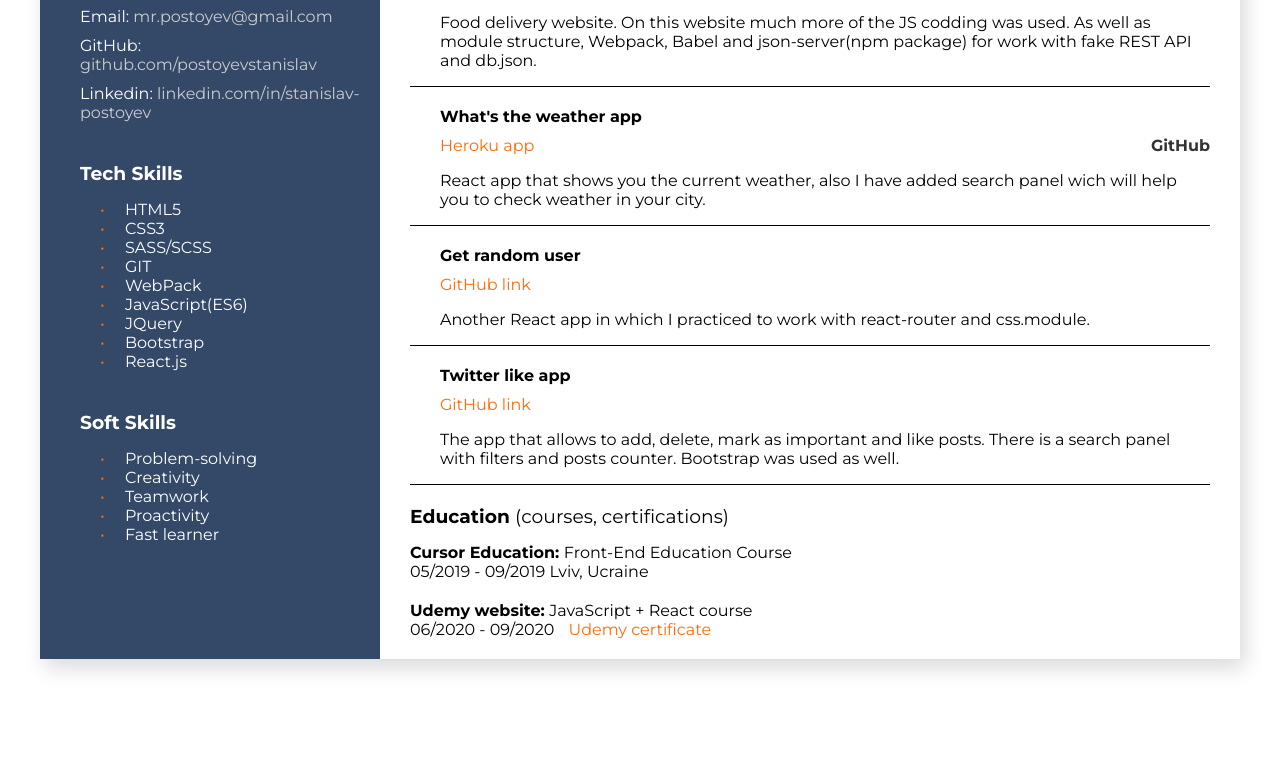
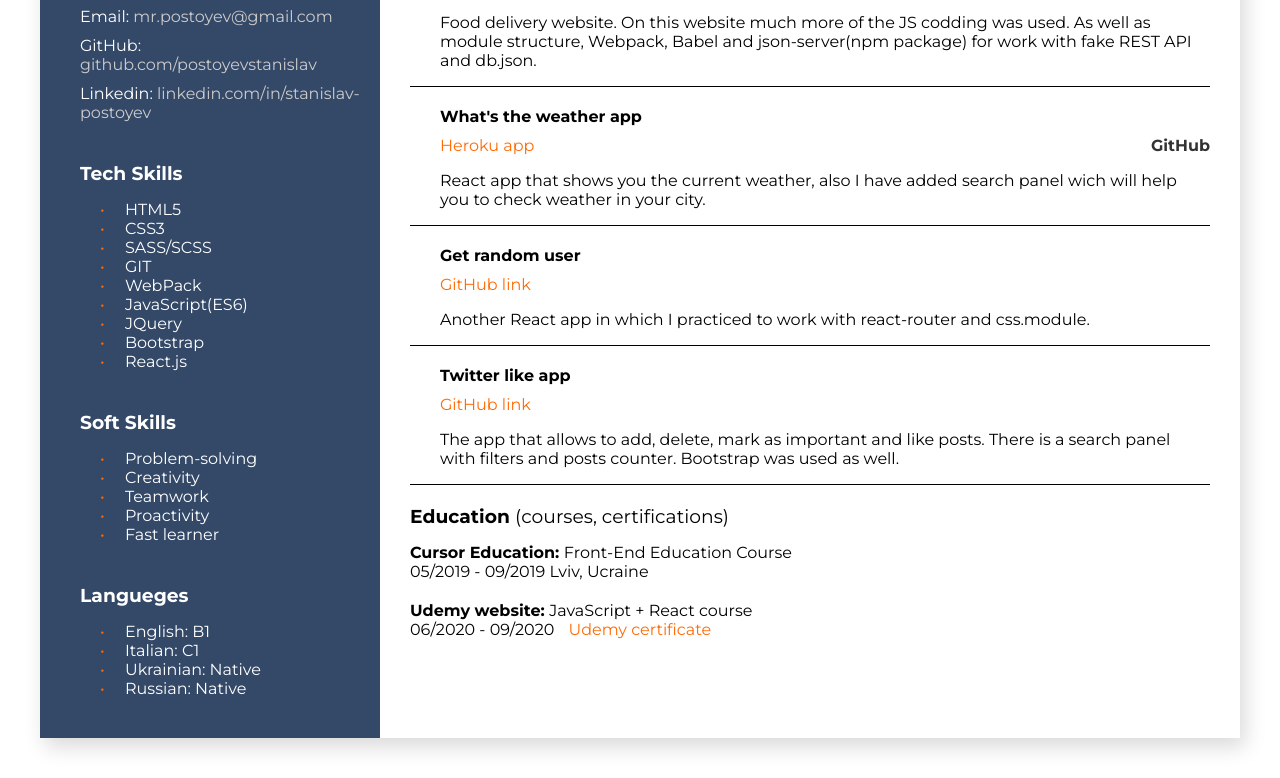
Before and after one commit to postoyevstanislav/resume, a plain HTML site: page index.html in a window 1280 px wide. Shown: the part 474-1252 px from the top of the page. Before the commit the page ends 1173 px from the top, so only its background shows below. Drawn offline with Linux system fonts and the light colour scheme.

Commit message:
update langueges

```diff
--- a/index.html
+++ b/index.html
@@ -51,6 +51,15 @@
                         <li>Teamwork</li>
                         <li>Proactivity</li>
                         <li>Fast learner</li>
+                    </ul>
+                </div>
+                <div class="padding-block">
+                    <h3>Langueges</h3>
+                    <ul class="info-ul">
+                        <li>English: B1</li>
+                        <li>Italian: C1</li>
+                        <li>Ukrainian: Native</li>
+                        <li>Russian: Native</li>
                     </ul>
                 </div>
             </div>
```
